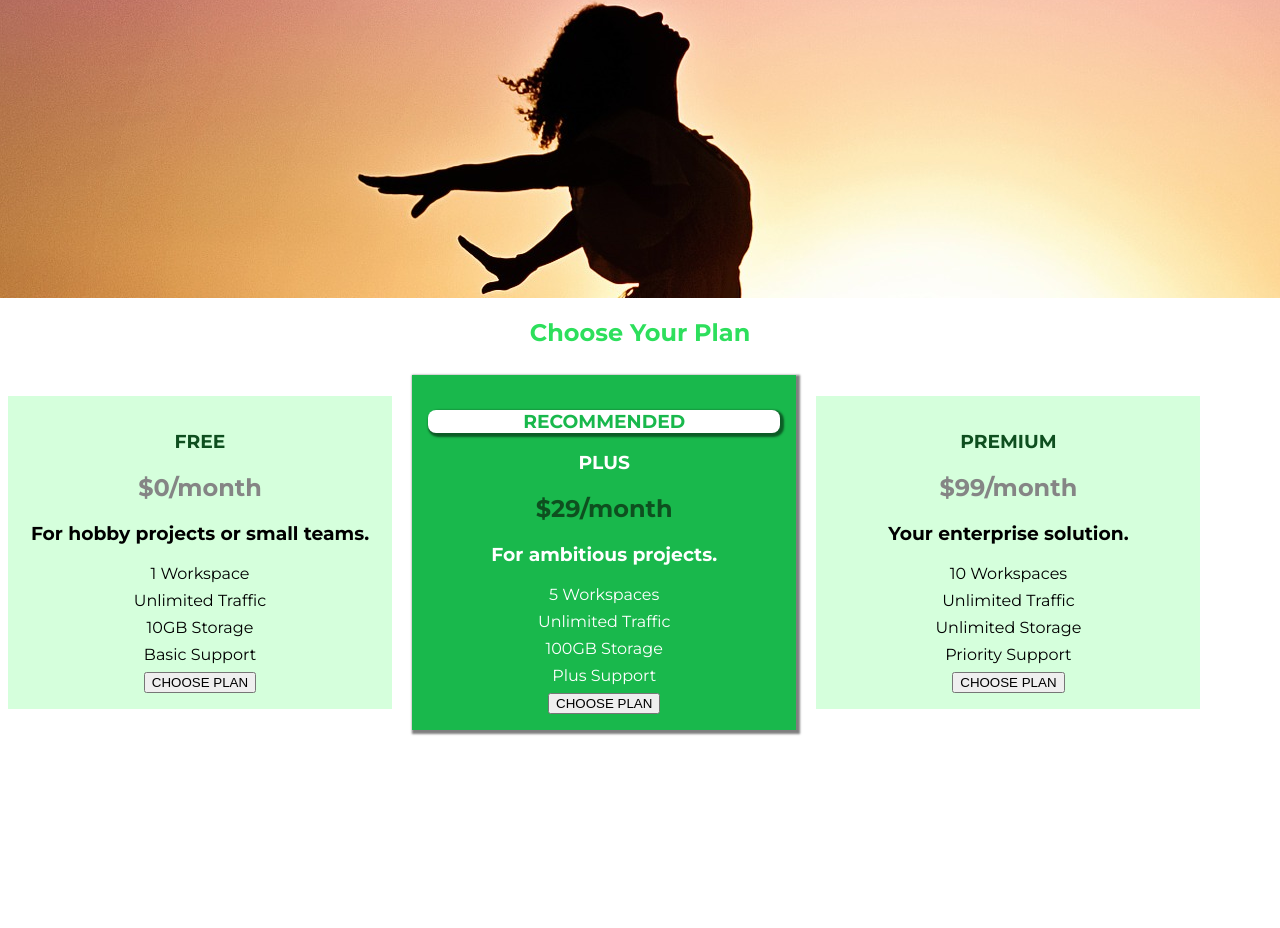
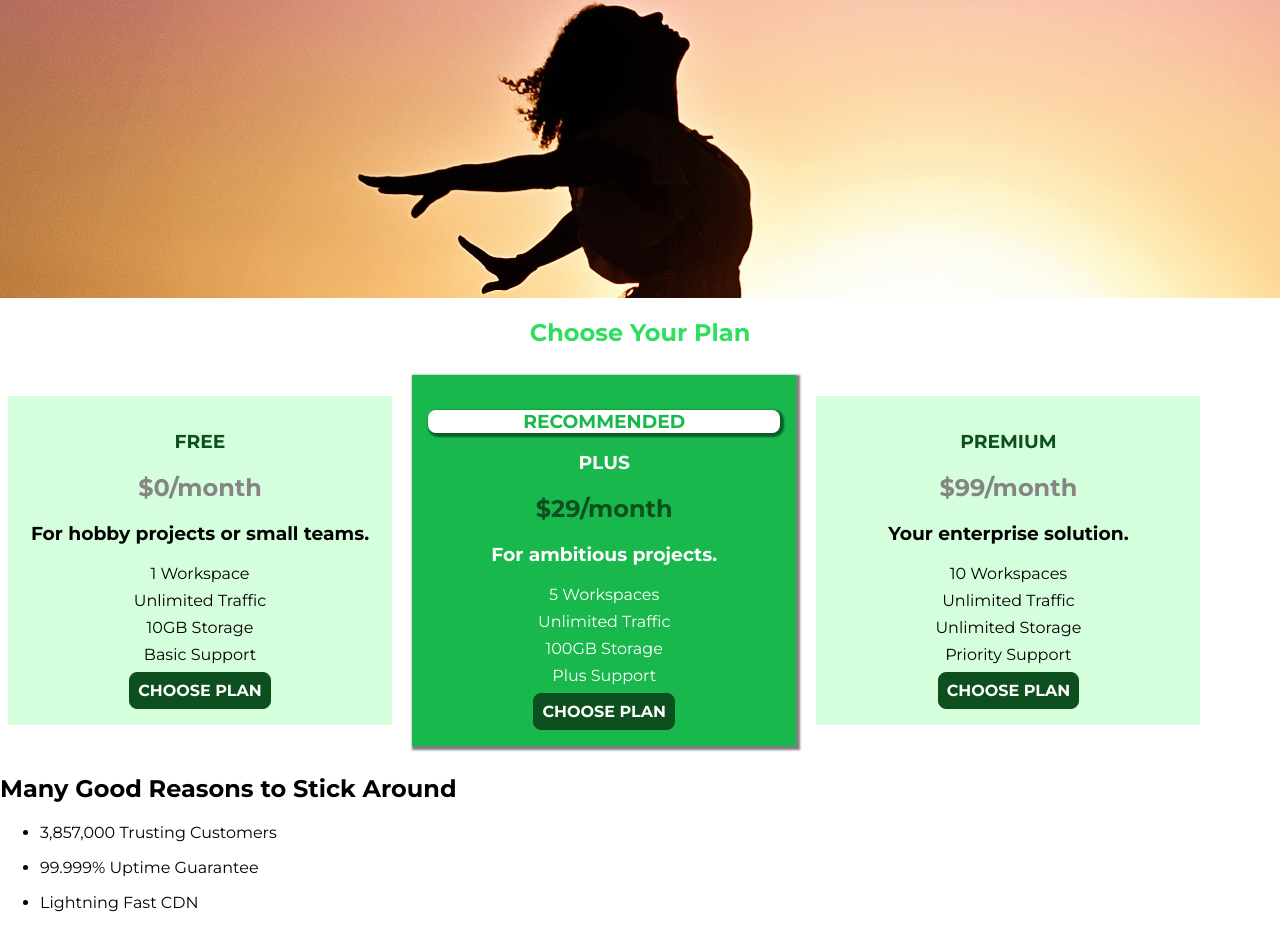
Before and after one commit to sys-ryan/css-study, a plain HTML site: page 03-practicing-basic-css/index.html in a window 1280 px wide. Shown: the part 273-1201 px from the top of the page. Before the commit the page ends 1011 px from the top, so only its background shows below. Drawn offline with Linux system fonts and the light colour scheme.

Commit message:
style action button

```diff
--- a/03-practicing-basic-css/index.html
+++ b/03-practicing-basic-css/index.html
@@ -48,7 +48,7 @@
               <li>Basic Support</li>
             </ul>
             <div>
-              <button>CHOOSE PLAN</button>
+              <button class="button">CHOOSE PLAN</button>
             </div>
           </article>
           <article class="plan plan--highlighted">
@@ -63,7 +63,7 @@
               <li>Plus Support</li>
             </ul>
             <div>
-              <button>CHOOSE PLAN</button>
+              <button class="button">CHOOSE PLAN</button>
             </div>
           </article>
           <article class="plan">
@@ -77,11 +77,29 @@
               <li>Priority Support</li>
             </ul>
             <div>
-              <button>CHOOSE PLAN</button>
+              <button class="button">CHOOSE PLAN</button>
             </div>
           </article>
         </div>
       </section>
+
+      <section>
+        <h1>Many Good Reasons to Stick Around</h1>
+        <ul>
+          <li>
+            <div></div>
+            <p>3,857,000 Trusting Customers</p>
+          </li>
+          <li>
+            <div></div>
+            <p>99.999% Uptime Guarantee</p>
+          </li>
+          <li>
+            <div></div>
+            <p>Lightning Fast CDN</p>
+          </li>
+        </ul>
+      </section>
     </main>
   </body>
 </html>
--- a/03-practicing-basic-css/main.css
+++ b/03-practicing-basic-css/main.css
@@ -77,6 +77,23 @@ body {
   margin: 8px 0;
 }
 
+.button {
+  background-color: #0e4f1f;
+  color: white;
+  font: inherit;
+  border: 1.5px solid #0e4f1f;
+  padding: 8px;
+  border-radius: 8px;
+  font-weight: bold;
+  cursor: pointer;
+}
+
+.button:hover,
+.button:active {
+  background: white;
+  color: #0e4f1f;
+}
+
 .main-header {
   width: 100%;
   background: #2ddf5c;
```
